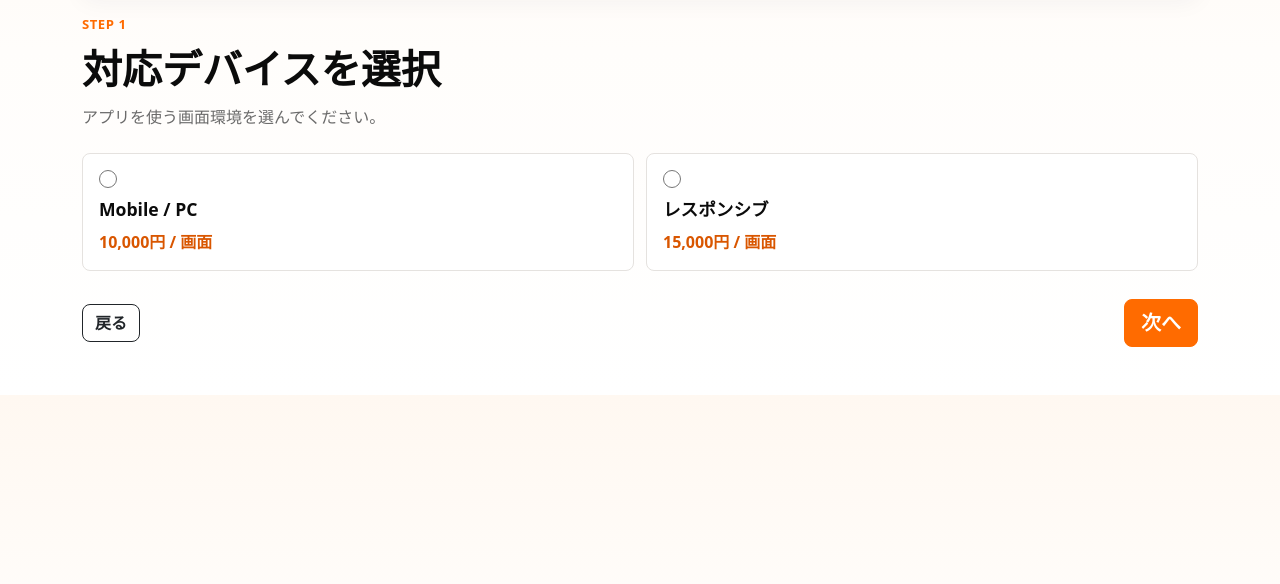
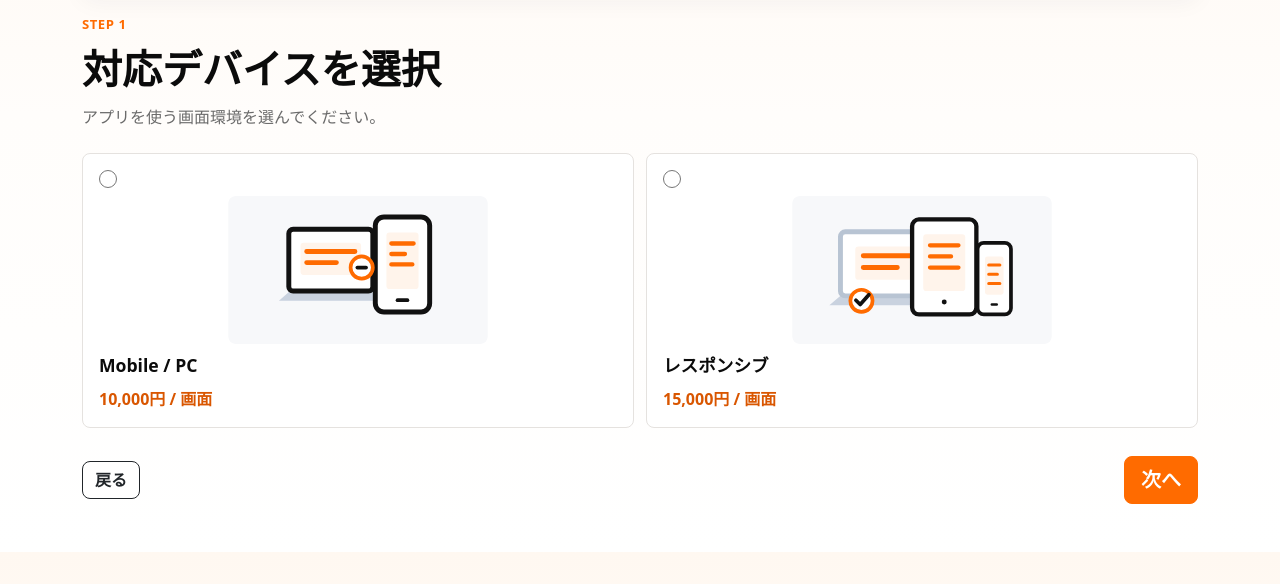
Before and after one commit to evoltechhdcsystem-source/gyomu-app-kobo-estimate, a Flask app: page /device in a window 1280 px wide. Shown: the part 202-786 px from the top of the page. Run offline with Flask 3, Linux system fonts and the light colour scheme; some libraries are stand-ins or nearby versions.

Commit message:
update:
デバイス選択画面

```diff
--- a/static/css/style.css
+++ b/static/css/style.css
@@ -312,6 +312,16 @@ body {
 .choice-card {
   display: grid;
   gap: 8px;
+}
+
+.device-choice-visual {
+  display: block;
+  width: 100%;
+  max-width: 260px;
+  aspect-ratio: 7 / 4;
+  justify-self: center;
+  object-fit: contain;
+  border-radius: 8px;
 }
 
 .choice-card input {
--- a/templates/device_select.html
+++ b/templates/device_select.html
@@ -18,6 +18,11 @@
       {% for name, price in device_prices.items() %}
         <label class="choice-card">
           <input type="radio" name="device_type" value="{{ name }}" required>
+          {% if name == "レスポンシブ" %}
+            <img class="device-choice-visual" src="{{ url_for('static', filename='img/device-responsive.svg') }}" alt="スマホ・タブレット・PCの画面サイズに対応">
+          {% else %}
+            <img class="device-choice-visual" src="{{ url_for('static', filename='img/device-mobile-pc.svg') }}" alt="スマホまたはPC向け">
+          {% endif %}
           <span class="choice-title">{{ name }}</span>
           <span class="choice-price">{{ "{:,}".format(price) }}円 / 画面</span>
         </label>
```
Also changed, not shown: static/img/device-mobile-pc.svg (added), static/img/device-responsive.svg (added).
